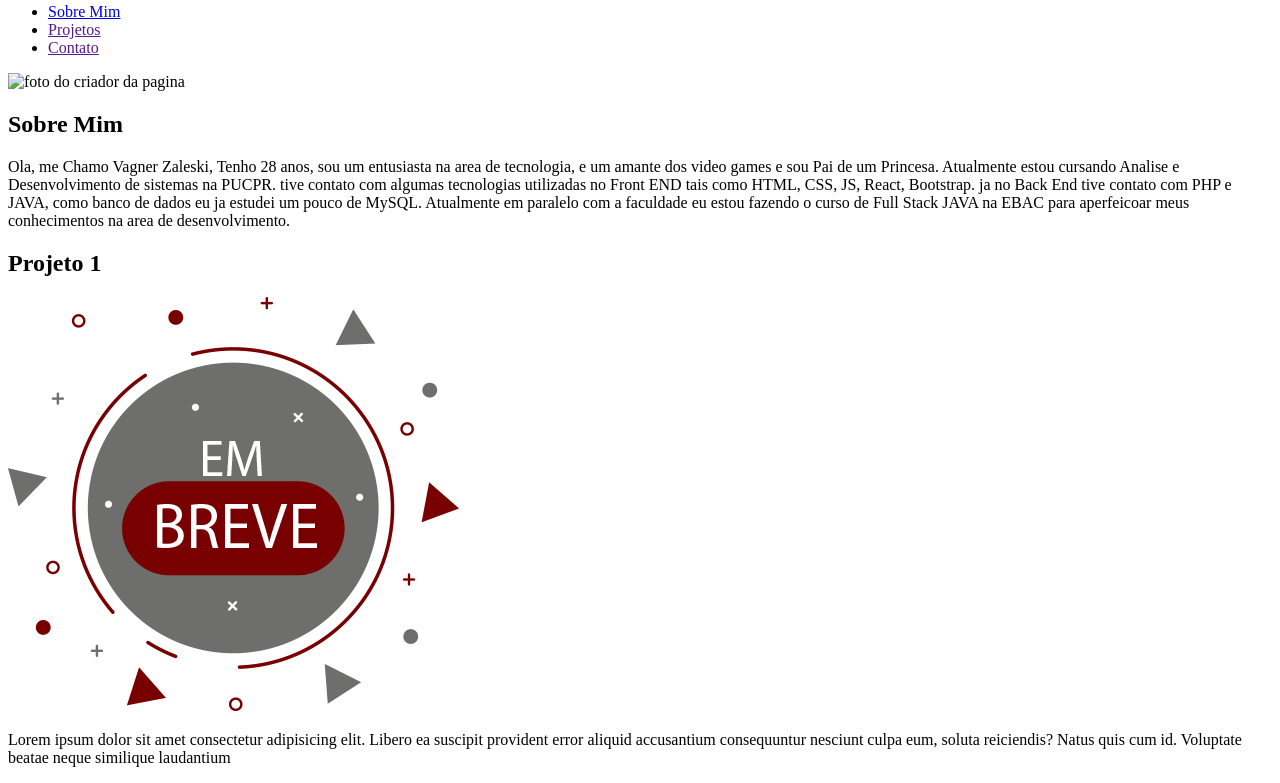
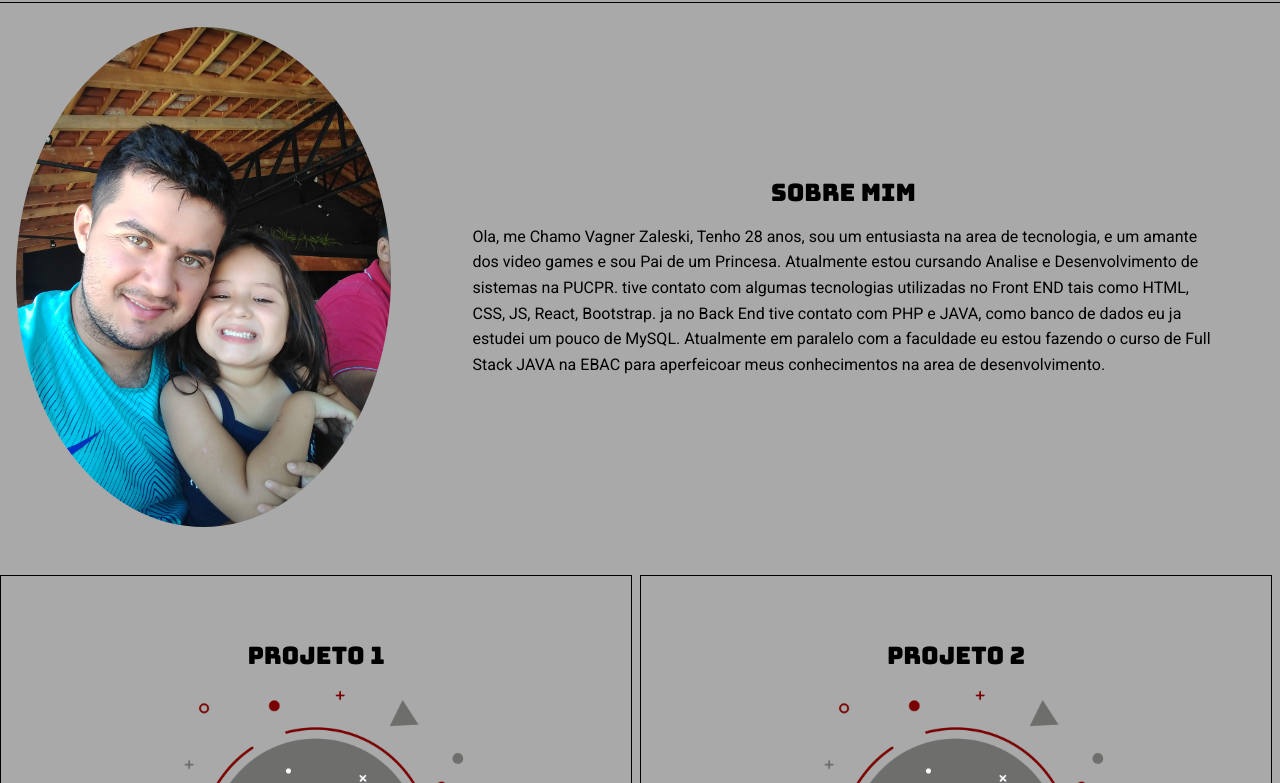
Before and after one commit to VagnerZaleski/Landing-Page-VZ, a plain HTML site: page index.html in a window 1280 px wide. Shown: the part 77-860 px from the top of the page. Drawn offline with Linux system fonts and the light colour scheme.

Commit message:
estilizacao da pagina

```diff
--- a/index.html
+++ b/index.html
@@ -6,9 +6,18 @@
     <meta name="viewport" content="width=device-width, initial-scale=1.0">
     <title>Vagner Zaleski</title>
     <link rel="stylesheet" href="./style.css">
+
+    <!-- Fontes -->
+
+    <link rel="preconnect" href="https://fonts.googleapis.com">
+    <link rel="preconnect" href="https://fonts.gstatic.com" crossorigin>
+    <link href="https://fonts.googleapis.com/css2?family=Bungee&family=Roboto&display=swap" rel="stylesheet">
+
+
 </head>
 
 <body>
+    <div class="container-main">
         <header>
             <div class="container">
                 <h1>
@@ -20,10 +29,10 @@
                             <a href="#about">Sobre Mim</a>
                         </li>
                         <li>
-                        <a href="">Projetos</a>
+                            <a href="#projects">Projetos</a>
                         </li>
                         <li>
-                        <a href="">Contato</a>
+                            <a href="#contact">Contato</a>
                         </li>
                     </ul>
                 </nav>
@@ -32,11 +41,12 @@
 
         <section id="about">
             <div class="container">
-            <img src="" alt="foto do criador da pagina">
-            <div>
+                <img src="./images/eu.jpg" alt="foto do criador da pagina">
+                <div class="descricao">
                     <h2>Sobre Mim</h2>
                     <p>
-                    Ola, me Chamo Vagner Zaleski, Tenho 28 anos, sou um entusiasta na area de tecnologia, e um amante
+                        Ola, me Chamo Vagner Zaleski, Tenho 28 anos, sou um entusiasta na area de tecnologia, e um
+                        amante
                         dos video games e
                         sou Pai de um Princesa.
                         Atualmente estou cursando Analise e Desenvolvimento de sistemas na PUCPR.
@@ -55,15 +65,19 @@
                 <div>
                     <h2>Projeto 1</h2>
                     <img src="./images/EM-BREVE.png" alt="">
-                <p>Lorem ipsum dolor sit amet consectetur adipisicing elit. Libero ea suscipit provident error aliquid
-                    accusantium consequuntur nesciunt culpa eum, soluta reiciendis? Natus quis cum id. Voluptate beatae
+                    <p>Lorem ipsum dolor sit amet consectetur adipisicing elit. Libero ea suscipit provident error
+                        aliquid
+                        accusantium consequuntur nesciunt culpa eum, soluta reiciendis? Natus quis cum id. Voluptate
+                        beatae
                         neque similique laudantium</p>
                 </div>
                 <div>
                     <h2>Projeto 2</h2>
                     <img src="./images/EM-BREVE.png" alt="">
-                <p>Lorem ipsum dolor sit amet consectetur adipisicing elit. Libero ea suscipit provident error aliquid
-                    accusantium consequuntur nesciunt culpa eum, soluta reiciendis? Natus quis cum id. Voluptate beatae
+                    <p>Lorem ipsum dolor sit amet consectetur adipisicing elit. Libero ea suscipit provident error
+                        aliquid
+                        accusantium consequuntur nesciunt culpa eum, soluta reiciendis? Natus quis cum id. Voluptate
+                        beatae
                         neque similique laudantium</p>
                 </div>
             </div>
@@ -80,17 +94,17 @@
 
                         <ul class="brands-list">
                             <li>
-                            <a href="https://www.linkedin.com/in/vagner-zaleski-0b9197208/">
+                                <a target="_blank" href="https://www.linkedin.com/in/vagner-zaleski-0b9197208/">
                                     <img src="./images/linkedin.png" alt="Linkedin">
                                 </a>
                             </li>
                             <li>
-                            <a href="https://wa.me/qr/PLYRR2YZ7RLOC1">
+                                <a target="_blank" href="https://wa.me/qr/PLYRR2YZ7RLOC1">
                                     <img src="./images/whatsapp.png" alt="whatsApp">
                             </li>
                             </a>
                             <li>
-                            <a href="https://mypst.com.br/rank/ZlkTeek/#!perfil">
+                                <a target="_blank" href="https://mypst.com.br/rank/ZlkTeek/#!perfil">
                                     <img src="./images/playstation.png" alt="playstation">
                             </li>
                             </a>
@@ -102,8 +116,13 @@
         </section>
 
         <footer>
-
+            <div class="container">
+                <p>
+                    &copy; Vagner Zaleski - Todos os direitos reservados - 2023
+                </p>
+            </div>
         </footer>
+    </div>
 
 </body>
 
--- a/style.css
+++ b/style.css
@@ -0,0 +1,145 @@
+* {
+    margin: 0;
+    padding: 0;
+    box-sizing: border-box;
+}
+
+body {
+    font-family: 'Roboto', sans-serif;
+}
+
+.container-main {
+    background-color: #A9A9A9;
+    display: flex;
+    flex-direction: column;
+    align-items: center;
+}
+
+header,
+section h2,
+section h3 {
+    font-family: 'Bungee', sans-serif;
+    font-weight: normal;
+}
+
+header {
+    color: #000;
+    height: 80px;
+    border-bottom: solid 1px #000;
+    width: 1280px;
+    display: flex;
+    justify-content:space-between;
+
+}
+
+header nav li {
+    display: inline;
+    margin-left: 16px;
+    font-size: 18px;
+}
+
+header nav li a {
+    color: #000;
+    text-decoration: none;
+}
+
+.container {
+    max-width: 1280px;
+    width: 100%;
+}
+header .container,
+#about .container,
+#projects .container {
+    display: flex;
+    align-items: center;
+    justify-content: space-between;
+}
+
+section .container {
+    align-items: flex-start;
+}
+
+section {
+    padding: 24px 0;
+}
+
+section h2 {
+    margin-bottom: 16px;
+}
+
+section {
+    color: #000;
+}
+
+#about .container {
+    height: 500px;
+    display: flex;
+    }
+
+#about .container div {
+    display: flex;
+    flex-direction: column;
+    align-items: center;
+
+}
+
+#about img {
+    height: 100%;
+    border-radius: 50%;
+    margin-left: 16px;
+    margin-right: 16px;
+}
+
+#about p {
+    line-height: 1.6;
+    width: 85%;
+}
+
+#projects .container {
+    width: 100%;
+    height: auto;
+    line-height: 1.6;
+
+}
+
+#projects .container div {
+    display: flex;
+    flex-direction: column;
+    align-items: center;
+    justify-content: center;
+    margin-right: 8px;
+    border: 1px solid #000;
+    height: 600px;
+}
+
+#projects .container div p {
+    width: 85%;
+}
+
+
+#projects .container img {
+    height: 300px;
+    margin-bottom: 20px;
+}
+
+#contact .container {
+    display: flex;
+    flex-direction: column;
+    align-items: center;
+
+}
+
+.contact-methods ul li {
+    display: inline;
+    margin-right: 8px;
+}
+
+.contact-methods img {
+    height: 70px;
+}
+
+footer {
+    color: #000;
+    padding: 16px 0;
+
+}
```
Also changed, not shown: images/facebook.png (deleted). Lines whose indentation alone changed are shown as unchanged.
